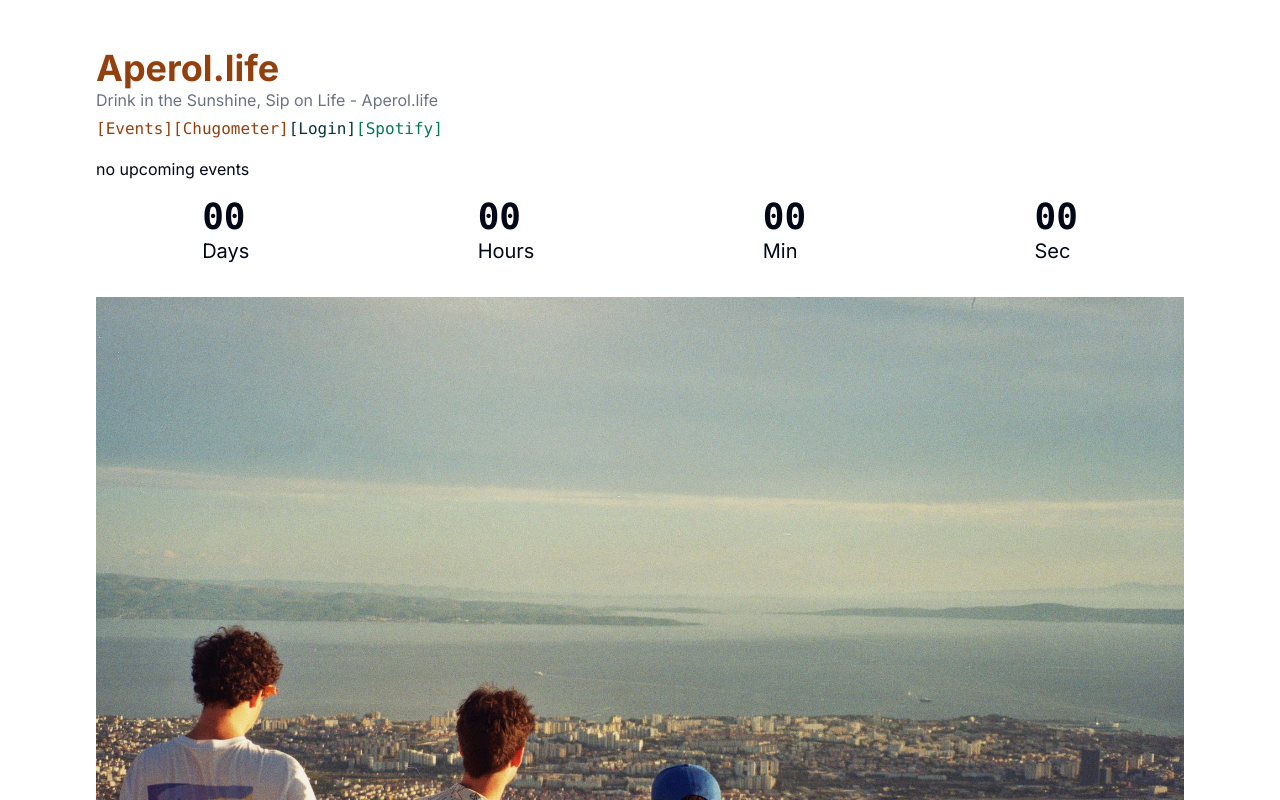
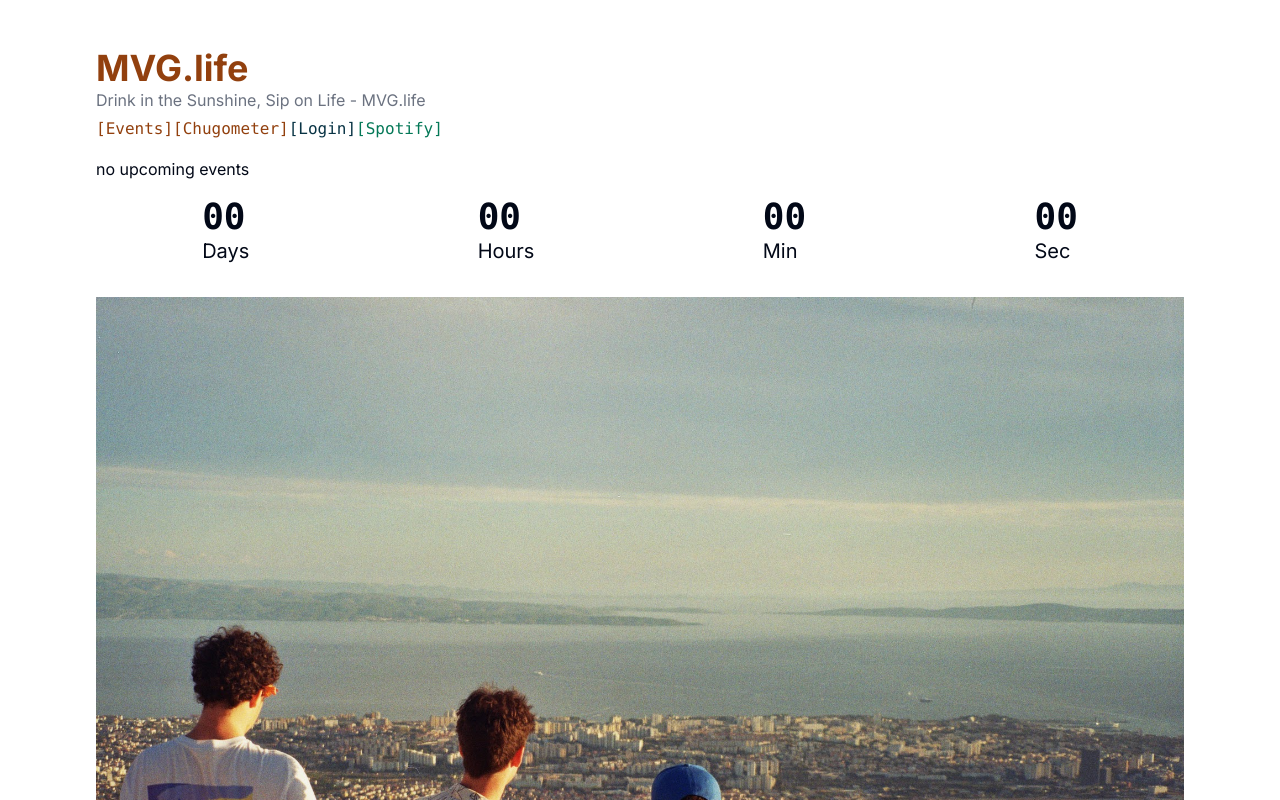
Before and after one commit to maxvorstadt-vollsuff-gesellschaft/mvg.life, a Next.js app: page / in a window 1280 px wide. Shown: the top 800 px of the page. Built offline with nearby package versions, Linux system fonts and the light colour scheme; no server answers.

Commit message:
renaming aperol -> mvg

```diff
--- a/app/api.js
+++ b/app/api.js
@@ -27,7 +27,7 @@ async function refreshAccessToken() {
         throw new Error('No refresh token available');
     }
 
-    const response = await axios.post('https://api.aperol.life/auth/refresh', {
+    const response = await axios.post('https://api.mvg.life/auth/refresh', {
         refresh_token: refreshToken,
     });
 
@@ -49,7 +49,7 @@ async function refreshAccessToken() {
 import axios from 'axios';
 
 const axiosInstance = axios.create({
-    baseURL: 'https://api.aperol.life',
+    baseURL: 'https://api.mvg.life',
 });
 
 axiosInstance.interceptors.request.use(
--- a/app/callback/page.tsx
+++ b/app/callback/page.tsx
@@ -12,7 +12,7 @@ export default function CallbackPage() {
         const session_state = urlParams.get('session_state');
 
         if (code) {
-            fetch(`https://api.aperol.life/auth/callback?code=${code}&session_state=${session_state}`, {
+            fetch(`https://api.mvg.life/auth/callback?code=${code}&session_state=${session_state}`, {
                 method: 'GET',
                 headers: {
                     'Content-Type': 'application/json',
--- a/app/chugs/page.tsx
+++ b/app/chugs/page.tsx
@@ -55,7 +55,7 @@ export default function Home() {
     return (
         <div className="px-6 py-6 sm:px-24 sm:py-12">
             <h1 className="font-bold text-4xl text-amber-800">Chugs</h1>
-            <p className="text-gray-500 mb-4">Aperol.life</p>
+            <p className="text-gray-500 mb-4">MVG.life</p>
 
             <ul className="font-mono text-cyan-950 mb-8">
                 {chugs &&
--- a/app/events/page.tsx
+++ b/app/events/page.tsx
@@ -130,12 +130,12 @@ export default function Home() {
   return (
     <div className="px-6 py-6 sm:px-24 sm:py-12">
       <h1 className="font-bold text-4xl text-amber-800">Events</h1>
-      <p className="text-gray-500 mb-4">Aperol.life</p>
+      <p className="text-gray-500 mb-4">MVG.life</p>
 
       {member.id === -1 && (
         <p className="mb-4">
           Please{" "}
-          <a className="font-mono text-amber-800" href="https://api.aperol.life/auth/login">
+          <a className="font-mono text-amber-800" href="https://api.mvg.life/auth/login">
             login
           </a>
         </p>
--- a/app/login/page.tsx
+++ b/app/login/page.tsx
@@ -29,7 +29,7 @@ export default function LoginPage() {
 
     // @ts-ignore
     axios
-      .postForm("https://api.aperol.life/token", {
+      .postForm("https://api.mvg.life/token", {
         username: username,
         password: password,
         grant_type: "",
@@ -50,7 +50,7 @@ export default function LoginPage() {
     <div className="flex min-h-screen flex-col items-center justify-between px-24 py-12 bg-amber-100">
       <Card>
         <CardHeader>
-          <CardTitle>Aperol.life Login</CardTitle>
+          <CardTitle>MVG.life Login</CardTitle>
           <CardDescription>Login with your credentials</CardDescription>
         </CardHeader>
         <CardContent>
--- a/app/page.tsx
+++ b/app/page.tsx
@@ -26,7 +26,7 @@ export default function Home() {
   useEffect(() => {
     setToken(localStorage.getItem("token"));
     axios
-      .get("https://api.aperol.life/events/upcoming", {
+      .get("https://api.mvg.life/events/upcoming", {
           params: {
               limit: 1
           }
@@ -43,8 +43,8 @@ export default function Home() {
   return (
     <main className="px-12 py-6 sm:px-24 sm:py-12">
       <div>
-        <h1 className="font-bold text-4xl text-amber-800">Aperol.life</h1>
-        <p className="text-gray-500 mb-1">Drink in the Sunshine, Sip on Life - Aperol.life</p>
+        <h1 className="font-bold text-4xl text-amber-800">MVG.life</h1>
+        <p className="text-gray-500 mb-1">Drink in the Sunshine, Sip on Life - MVG.life</p>
 
         <div className="mb-4">
           <Link className="font-mono text-amber-800" href="/events">
@@ -65,7 +65,7 @@ export default function Home() {
               [Logout]
             </button>
           ) : (
-            <Link className="font-mono text-cyan-950" href="https://api.aperol.life/auth/login">
+            <Link className="font-mono text-cyan-950" href="https://api.mvg.life/auth/login">
               [Login]
             </Link>
           )}
```
